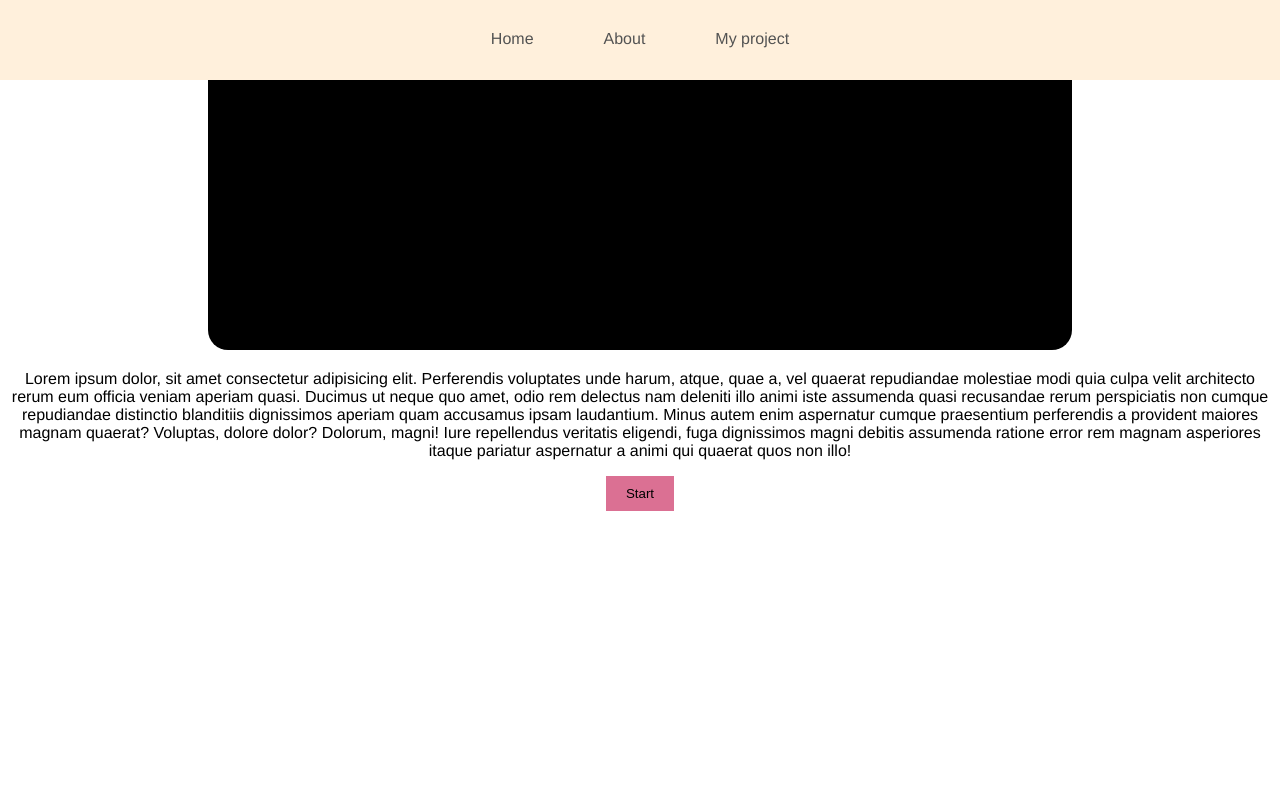
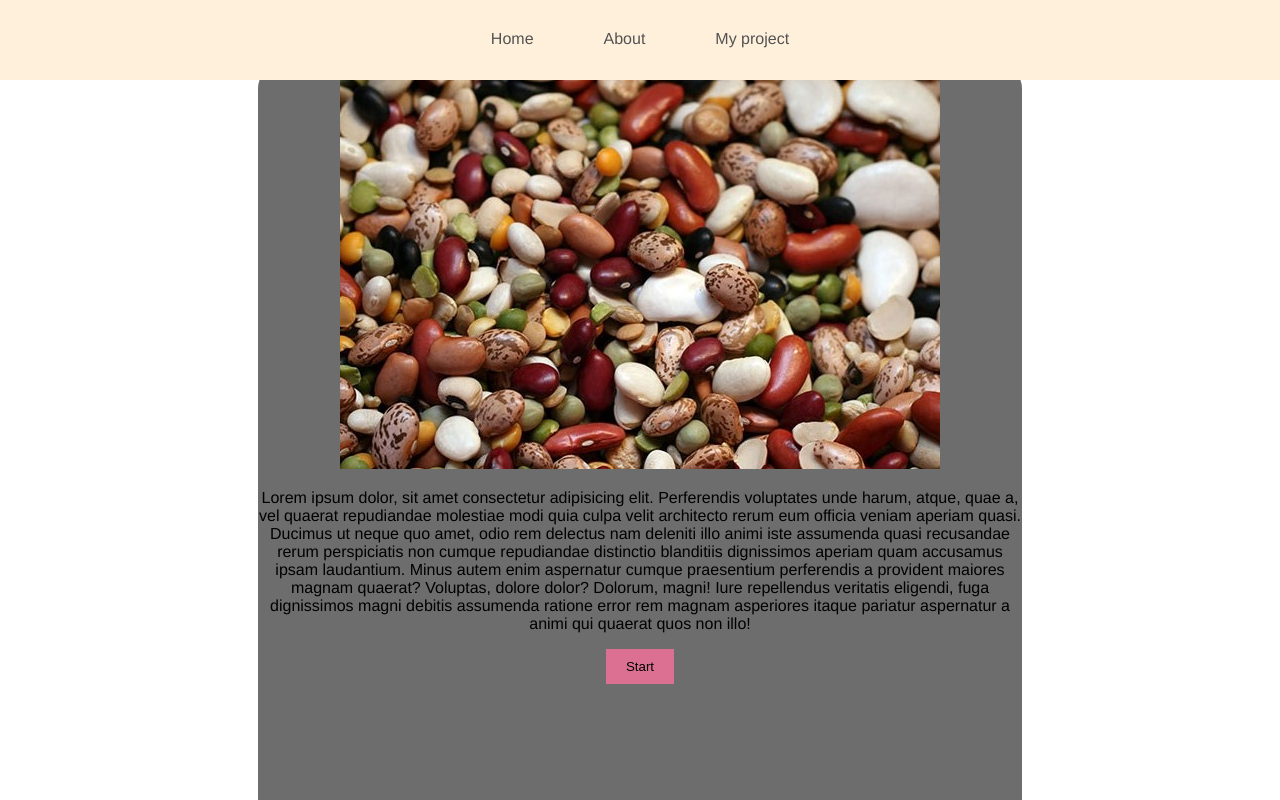
Before and after one commit to ashleycao12/my-website, a Vue app: page /quiz in a window 1280 px wide. Shown: the top 800 px of the page. Built offline with nearby package versions, Linux system fonts and the light colour scheme; the HTML template or start-up script is replaced by a standard one.

Commit message:
style quiz start page

```diff
--- a/src/assets/global.css
+++ b/src/assets/global.css
@@ -12,6 +12,10 @@ body {
   background-color: rgb(255, 255, 255);
   overflow: hidden;
 }
+img {
+  width: 100%;
+  height: auto;
+}
 button:hover {
   cursor: pointer;
   background-color: rgb(236, 236, 236);
--- a/src/views/Quiz.vue
+++ b/src/views/Quiz.vue
@@ -1,12 +1,16 @@
 <template>
- <h3>What kind of bean are you?</h3>
- <div v-if="status === 'intro'">
-   <div class="startPhoto">Place holder</div>
+<!-- <div class="content"> -->
+
+ <h2>Lorem ipsum, dolor sit amet consectetur adipisicing elit.</h2>
+ <div class="content" v-if="status === 'intro'">
+   <!-- <div class="startPhoto">Place holder</div> -->
+   <img src="@/assets/quiz/mixedBean.jpg" alt="no image">
    <p>Lorem ipsum dolor, sit amet consectetur adipisicing elit. Perferendis voluptates unde harum, atque, quae a, vel quaerat repudiandae molestiae modi quia culpa velit architecto rerum eum officia veniam aperiam quasi. Ducimus ut neque quo amet, odio rem delectus nam deleniti illo animi iste assumenda quasi recusandae rerum perspiciatis non cumque repudiandae distinctio blanditiis dignissimos aperiam quam accusamus ipsam laudantium. Minus autem enim aspernatur cumque praesentium perferendis a provident maiores magnam quaerat? Voluptas, dolore dolor? Dolorum, magni! Iure repellendus veritatis eligendi, fuga dignissimos magni debitis assumenda ratione error rem magnam asperiores itaque pariatur aspernatur a animi qui quaerat quos non illo!</p>
    <button class="startButton" @click="start">Start</button>
  </div>
  <Question v-if="status === 'playing'" @endGame="showResult"/>
  <QuizResult v-if="status === 'finished'" :resultName="resultName"/>
+<!-- </div> -->
 </template>
 
 
```
Also changed, not shown: src/assets/quiz/mixedBean.jpg (added).
